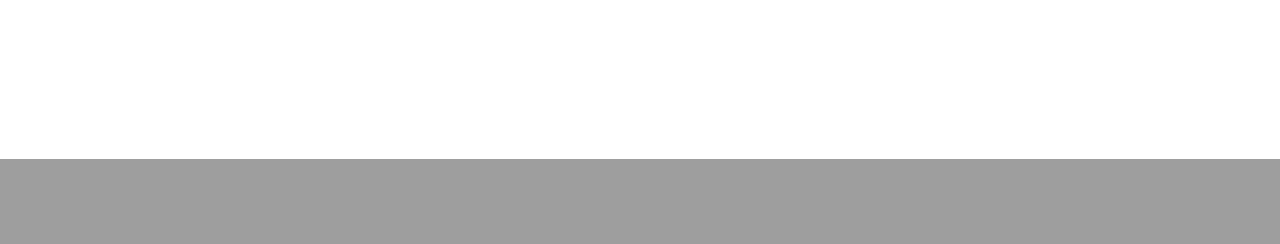
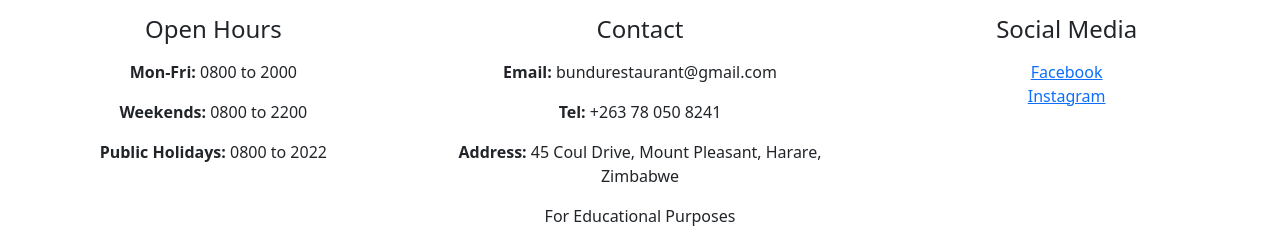
Before and after one commit to Tony118g/bundu-restaurant, a Django app: page / in a window 1280 px wide. Shown: the part 641-885 px from the top of the page. Before the commit the page ends 800 px from the top, so only its background shows below. Run offline with Django 3.2, Linux system fonts and the light colour scheme.

Commit message:
Add a footer with content to base.html

```diff
--- a/templates/base.html
+++ b/templates/base.html
@@ -59,5 +59,58 @@
         {% endblock content %}
     </main>
 
+    <!-- Footer -->
+
+    <footer class="footer py-3">
+        <div class="row m-auto text-center">
+            <div class="col-md-4">
+                <h4 class="pb-2">Open Hours</h4>
+                <ul class="list-unstyled">
+                    <li>
+                        <p><span class="fw-bold">Mon-Fri:</span> 0800 to 2000</p>
+                    </li>
+                    <li>
+                        <p><span class="fw-bold">Weekends:</span> 0800 to 2200</p>
+                    </li>
+                    <li>
+                        <p><span class="fw-bold">Public Holidays: </span> 0800 to 2022</p>
+                    </li>
+                </ul>
+            </div>
+            <div class="col-md-4">
+                <h4 class="pb-2">Contact</h4>
+                <ul class="list-unstyled">
+                    <li>
+                        <p><span class="fw-bold">Email:</span> bundurestaurant@gmail.com</p>
+                    </li>
+                    <li>
+                        <p><span class="fw-bold">Tel: </span> +263 78 050 8241</p>
+                    </li>
+                    <li>
+                        <p><span class="fw-bold">Address: </span> 45 Coul Drive, Mount Pleasant, Harare, Zimbabwe</p>
+                    </li>
+                </ul>
+            </div>
+            <div class="col-md-4 ">
+                <h4 class="pb-2">Social Media</h4>
+                <ul class="list-unstyled">
+                    <li>
+                        <a href="https://www.facebook.com" target="_blank" rel="noopener" aria-label="Visit our Facebook page (opens in a new tab)">
+                            Facebook
+                        </a>
+                    </li>
+                    <li>
+                        <a href="https://www.instagram.com" target="_blank" rel="noopener" aria-label="Visit our instagram page (opens in a new tab)">
+                            Instagram
+                        </a>
+                    </li>
+                </ul>
+            </div>
+        </div>
+        <div class="text-center">
+            <p class="m-0">For Educational Purposes</p>
+        </div>
+    </footer>
+
 </body>
 </html>
```
